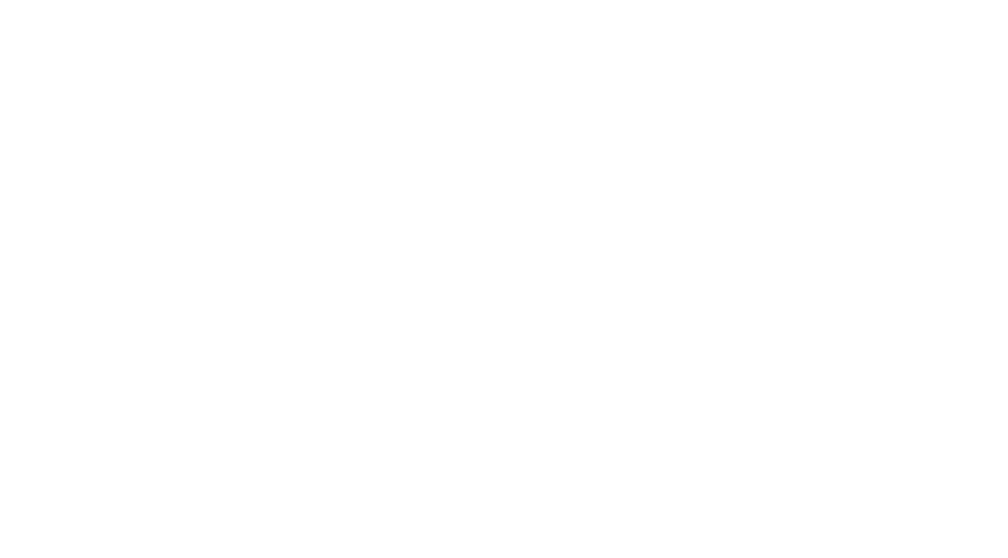
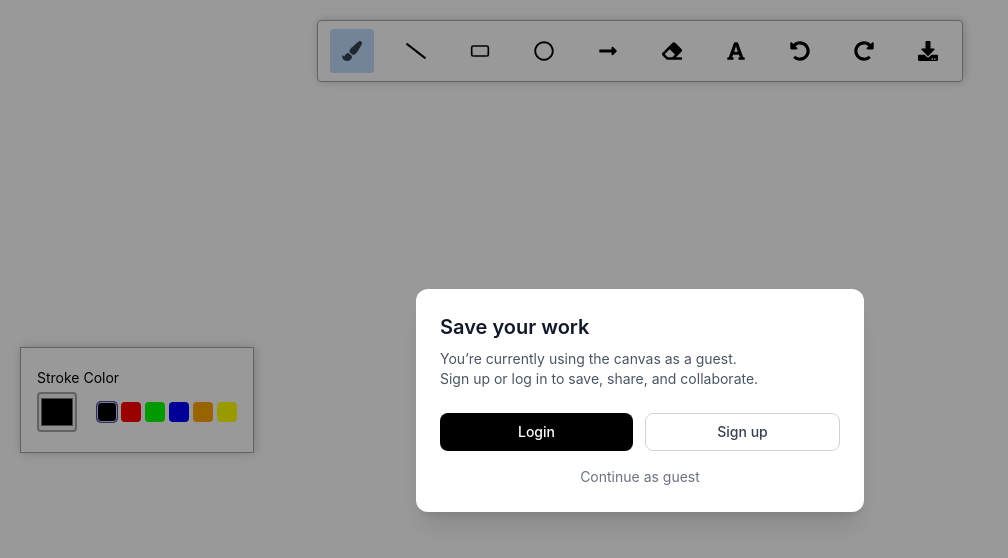
Before and after one commit to Mayhem126/Whiteboard-App, a React (Create React App) app in the folder frontend/: page / in a window 1280 px wide. Before the commit this address had no page. Shown: the top 558 px of the page, without its empty margins (0-1008 px from the left). Built offline with nearby package versions, Linux system fonts and the light colour scheme.

Commit message:
add guest user functionality

```diff
--- a/frontend/src/App.js
+++ b/frontend/src/App.js
@@ -4,6 +4,7 @@
 import Dashboard from "./pages/Dashboard"
 import Canvas from "./pages/Canvas"
 import ProtectedRoute from "./Components/ProtectedRoute"
+import GuestCanvas from "./pages/GuestCanvas"
 
 function App() {
   return (
@@ -11,6 +12,7 @@
       <Routes>
         <Route path="/register" element={<Register />} />
         <Route path="/login" element={<Login />} />
+        <Route path="/" element={<GuestCanvas />} />
         <Route
           path="/dashboard"
           element={
--- /dev/null
+++ b/frontend/src/Components/GuestPrompt.jsx
@@ -0,0 +1,50 @@
+import { useState } from "react"
+import { useNavigate } from "react-router-dom"
+
+const GuestPrompt = () => {
+  const [open, setOpen] = useState(true)
+  const navigate = useNavigate()
+
+  if (!open) return null
+
+  return (
+    <div className="fixed inset-0 z-50 flex items-center justify-center bg-black/40">
+      <div className="w-full max-w-md rounded-xl bg-white p-6 shadow-xl">
+        <h2 className="text-xl font-semibold text-gray-900">
+          Save your work
+        </h2>
+
+        <p className="mt-2 text-sm text-gray-600">
+          You’re currently using the canvas as a guest.
+          <br />
+          Sign up or log in to save, share, and collaborate.
+        </p>
+
+        <div className="mt-6 flex gap-3">
+          <button
+            onClick={() => navigate("/login")}
+            className="flex-1 rounded-lg bg-black px-4 py-2 text-sm font-medium text-white hover:bg-gray-800"
+          >
+            Login
+          </button>
+
+          <button
+            onClick={() => navigate("/register")}
+            className="flex-1 rounded-lg border border-gray-300 px-4 py-2 text-sm font-medium text-gray-700 hover:bg-gray-100"
+          >
+            Sign up
+          </button>
+        </div>
+
+        <button
+          onClick={() => setOpen(false)}
+          className="mt-4 w-full text-sm text-gray-500 hover:text-gray-700"
+        >
+          Continue as guest
+        </button>
+      </div>
+    </div>
+  )
+}
+
+export default GuestPrompt
--- /dev/null
+++ b/frontend/src/pages/GuestCanvas.jsx
@@ -0,0 +1,21 @@
+import Board from "../Components/Board"
+import Toolbar from "../Components/Toolbar"
+import Toolbox from "../Components/Toolbox"
+import BoardProvider from "../store/BoardProvider"
+import ToolboxProvider from "../store/ToolboxProvider"
+import GuestPrompt from "../Components/GuestPrompt"
+
+const GuestCanvas = () => {
+  return (
+    <BoardProvider>
+      <ToolboxProvider>
+        <GuestPrompt />
+        <Toolbar />
+        <Board />
+        <Toolbox />
+      </ToolboxProvider>
+    </BoardProvider>
+  )
+}
+
+export default GuestCanvas
```
